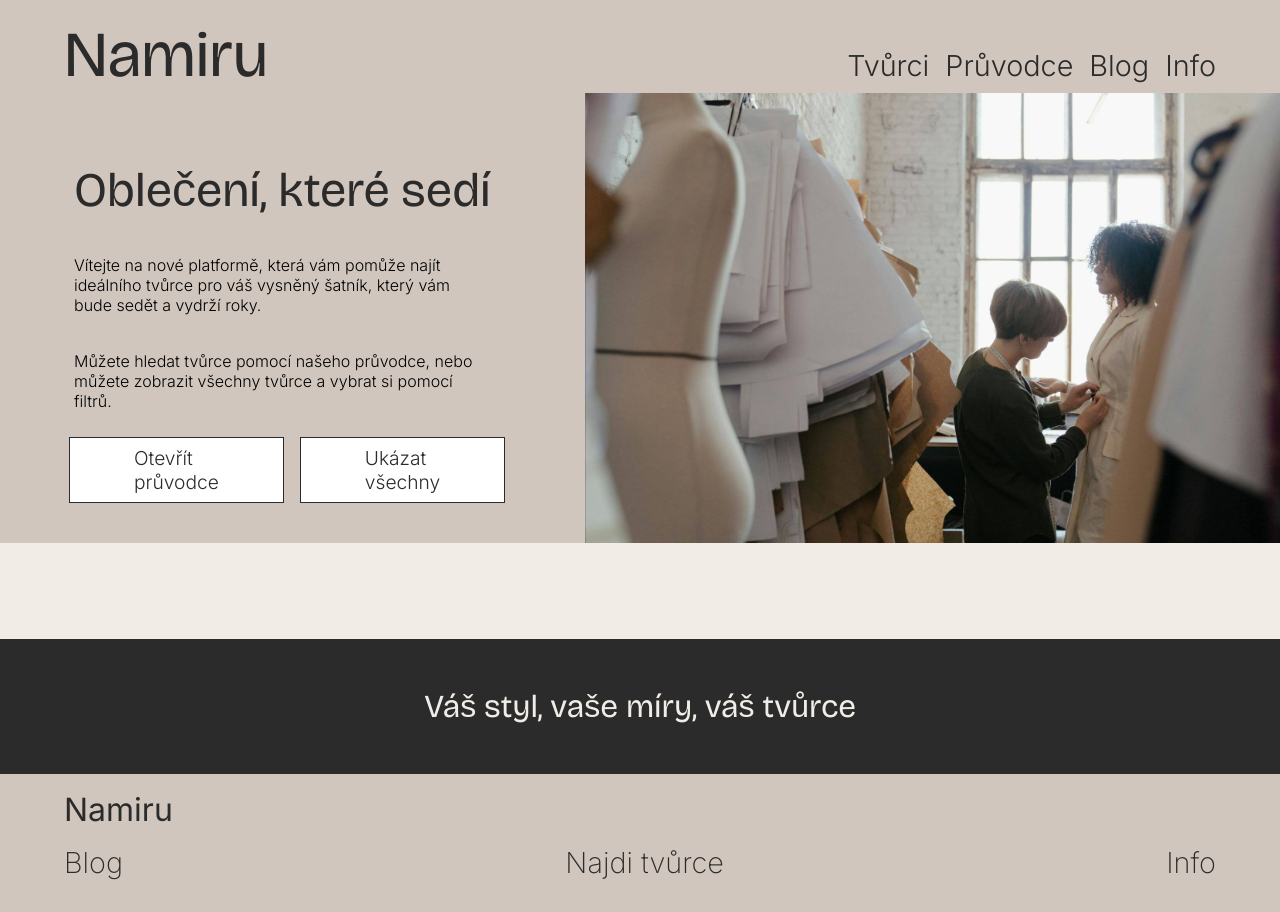
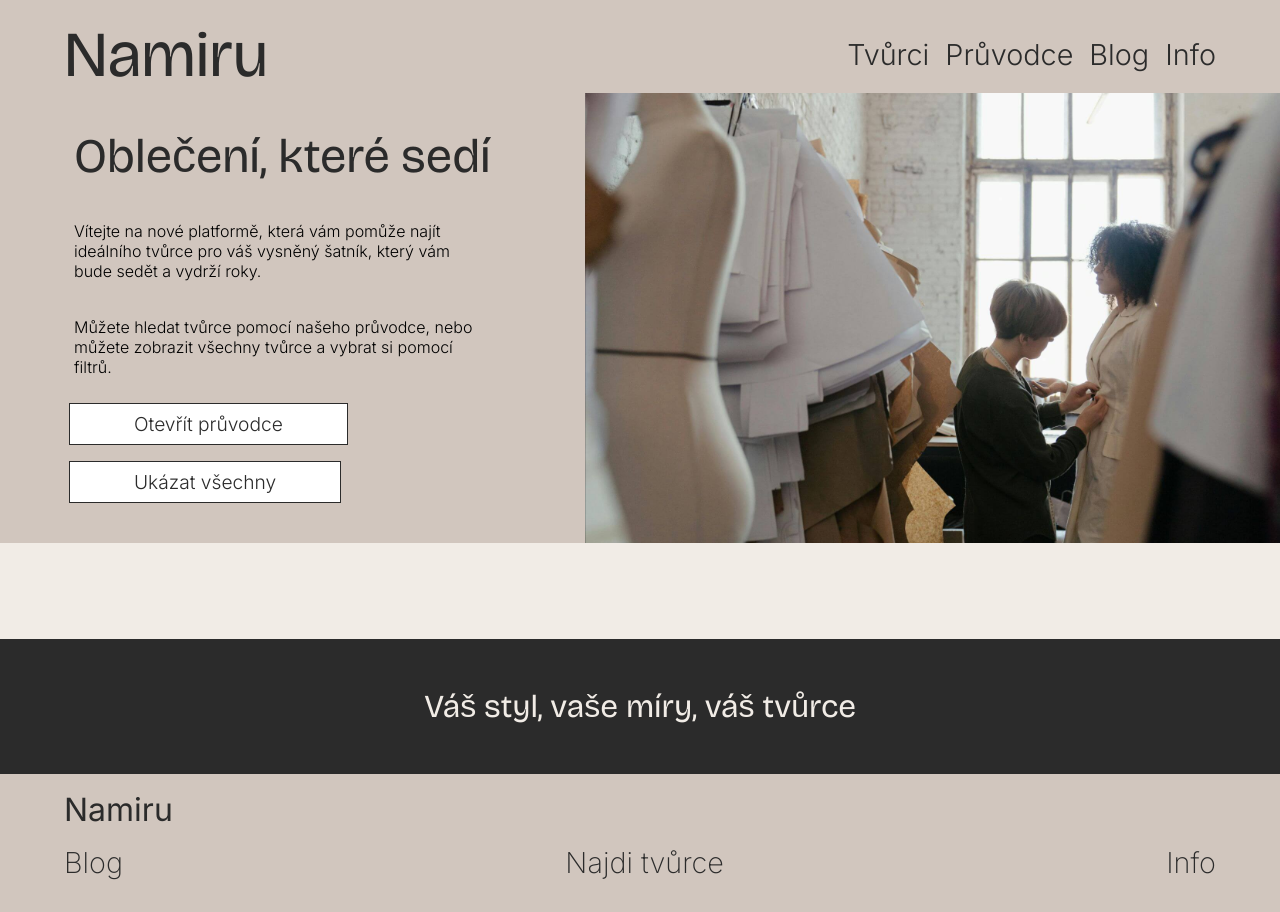
Before and after one commit to han-fris/namiru-app, a React (Vite) app: page / in a window 1280 px wide. Built offline with nearby package versions, Linux system fonts and the light colour scheme; no server answers.

Commit message:
edit style Header, HamburgerMenu and HeroSection

```diff
--- a/src/components/Homepage/HeroSection.css
+++ b/src/components/Homepage/HeroSection.css
@@ -10,8 +10,8 @@
   flex-direction: column;
   align-items: flex-start;
   position: relative;
+  padding: 1em;
   padding-bottom: 2.5em;
-  margin-left: 5%;
   gap: 1rem;
 }
 
@@ -26,10 +26,11 @@
 .hero-button {
   display: flex;
   flex-direction: row;
-  margin-inline: 5px;
+  /* margin-inline: 5px;*/
   gap: 1rem;
-  max-width: 350px;
+  /* max-width: 350px;*/
   flex-wrap: wrap;
+  justify-content: center;
 }
 
 /* desktop */
@@ -37,6 +38,12 @@
   .hero {
     flex-direction: row;
     background-position: center;
+  }
+
+  .hero-container {
+    margin-left: 5%;
+    padding: 0;
+    padding-bottom: 2.5em;
   }
 
   .hero-text {
@@ -53,7 +60,12 @@
   }
 
   .hero-button {
+    display: flex;
+    flex-wrap: wrap;
+    margin-inline: 5px;
+    max-width: 350px;
+    justify-content: flex-start;
+  }
 
-    flex-wrap: nowrap;
-  }
+
 }
--- a/src/components/shared/HamburgerMenu.jsx
+++ b/src/components/shared/HamburgerMenu.jsx
@@ -1,7 +1,7 @@
 import { useState } from 'react';
 import Hamburger from 'hamburger-react';
 import { Navigation } from './Navigation';
-import './HamburgerMenu.css'
+import './HamburgerMenu.css';
 
 export const HamburgerMenu = () => {
   const [open, setOpen] = useState(false);
@@ -11,7 +11,7 @@ export const HamburgerMenu = () => {
     setTimeout(() => {
       setOpen(false);
       setIsClosing(false);
-    }, 300);
+    }, 500);
   };
 
   return (
--- a/src/components/shared/Header.css
+++ b/src/components/shared/Header.css
@@ -10,8 +10,8 @@
 
 .header__hamburgermenu {
   display: flex;
-
   font-size: 2rem;
+  margin: 0;
 }
 
 .navigation-item,
--- a/src/global.css
+++ b/src/global.css
@@ -111,7 +111,7 @@ header {
   display: flex;
   justify-content: space-between;
   flex-wrap: wrap;
-  align-items: baseline;
+  align-items: center;
   margin-top: 1rem;
 }
 
```
